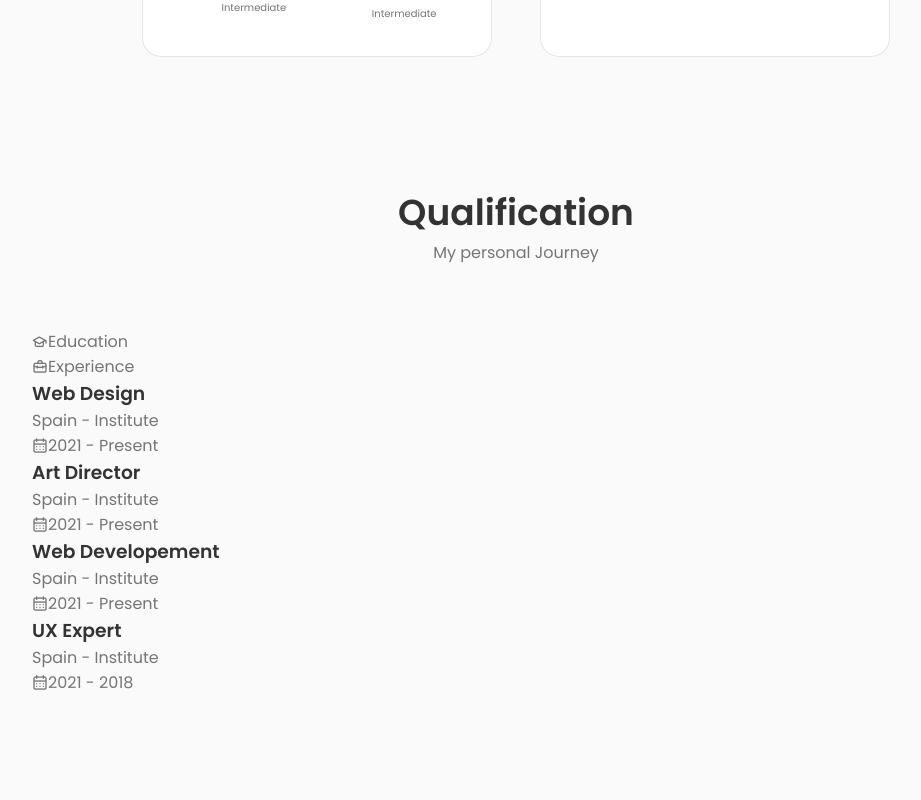
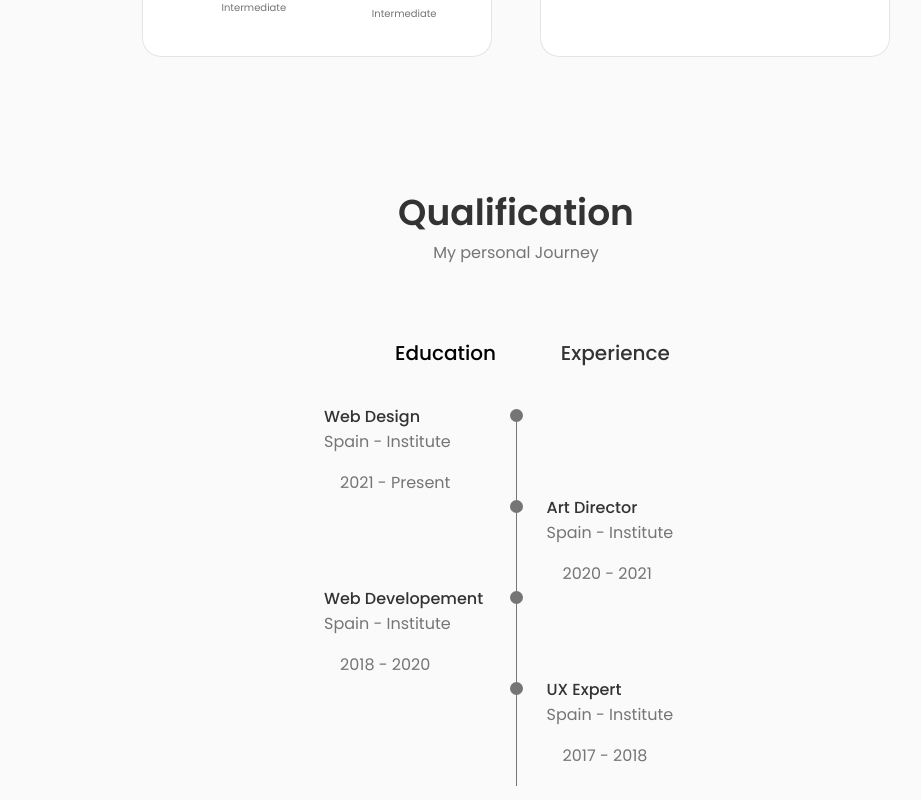
Before and after one commit to Rehumile/Portfolio-Website, a React (Vite) app: page / in a window 1280 px wide. Shown: the part 1778-2578 px from the top of the page, without its empty margins (124-1045 px from the left). Before the commit the page ends 2505 px from the top, so only its background shows below. Built offline with nearby package versions, Linux system fonts and the light colour scheme.

Commit message:
Added code

```diff
--- a/src/components/Qualifications/Qualifications.css
+++ b/src/components/Qualifications/Qualifications.css
@@ -0,0 +1,116 @@
+.qualification__container {
+    max-width: 768px;
+}
+
+.qualification__tabs {
+    display: flex;
+    justify-content: center;
+    margin-bottom: var(--mb-2);
+}
+
+.qualification__button {
+    font-size: var(--h3-font-size);
+    font-weight: var(--font-medium);
+    color: var(--title-color);
+    margin: 0 var(--mb-1);
+    cursor: pointer;
+}
+
+.qualification__button:hover {
+    color: var(--title-color-dark);
+}
+
+.qualification__icon {
+    font-size: 1.8rem;
+    margin-right: var(--mb-0-25);
+}
+
+.qualification__active {
+    color: var(--title-color-dark);
+}
+
+.qualification__sections {
+    display: grid;
+    grid-template-columns: 0.5fr;
+    justify-content: center;
+}
+
+.qualification__content {
+    display: none;
+}
+
+.qualification__content-active {
+    display: block;
+}
+
+.qualification__data {
+    display: grid;
+    grid-template-columns: 1fr max-content 1fr;
+    column-gap: 1.5rem;
+}
+
+.qualification__title {
+    font-size: var(--normal-font-size);
+    font-weight: var(--font-medium);
+}
+
+.qualification__subtitle {
+    display: inline-block;
+    font-size: var(--small-font-size);
+    margin-bottom: var(--mb-1);
+}
+
+.qualification__calendar {
+    font-size: var(--small-font-size);
+}
+
+.qualification__rounder {
+    display: inline-block;
+    width: 13px;
+    height: 13px;
+    background-color: var(--text-color);
+    border-radius: 50%;
+}
+
+.qualification__line {
+    display: block;
+    width: 1px;
+    height: 100%;
+    background-color: var(--text-color);
+    transform: translate(6px, -7px);
+}
+
+/*==========BREAKPOINTS===========*/
+/*For large devices*/
+@media  screen and (max-width: 992px) {
+    .qualification__container {
+        margin-left: auto;
+        margin-right: auto;
+    }
+
+  }
+
+  /*For medium devices*/
+  @media  screen and (max-width: 768px) {
+    .qualification__container {
+        margin-left: var(--mb-1-5);
+        margin-right: var(--mb-1-5);
+    }
+  }
+
+  @media  screen and (max-width: 576px) {
+    .qualification__sections {
+        grid-template-columns: initial;
+    }
+
+    .qualification__button {
+        margin: 0 var(--mb-0-75);
+    }
+  }
+
+  /*For small devices*/
+  @media  screen and (max-width: 350px) {
+   .qualification__data {
+    gap: 0.5rem;
+   }
+  }
--- a/src/components/Qualifications/Qualifications.jsx
+++ b/src/components/Qualifications/Qualifications.jsx
@@ -1,27 +1,46 @@
-import React from "react";
+import React, { useState } from "react";
 import "./Qualifications.css"
 
 export default function Qualifications() {
+     const [toggleState, setToggleState] = useState(1);
+
+     const toggleTab = (index) => {
+        setToggleState(index)
+     }
+
     return (
+
+
         <section className="qualification section">
             <h2 className="section__title">Qualification</h2>
             <span className="section__subtitle">My personal Journey</span>
 
             <div className="qualification__container container">
                 <div className="qualification__tabs">
-                    <div className="qualification__button qualification__active button--flex">
+                    <div className={toggleState === 1
+                    ? "qualification__button qualification__active button--flex"
+                    : "qualification__button button--flex"}
+                    onClick={() => toggleTab(1)}
+                    >
+
                         <i className="uil uil-graduation-cap qualification__icon"></i>
                         Education
                     </div>
 
-                    <div className="qualification__button button--flex">
+                    <div className={toggleState === 2
+                    ? "qualification__button qualification__active button--flex"
+                    : "qualification__button button--flex"}
+                    onClick={() => toggleTab(2)}
+                    >
                         <i className="uil uil-briefcase-alt qualification__icon"></i>
                         Experience
                     </div>
                 </div>
 
                 <div className="qualification__sections">
-                    <div className="qualification__content">
+                    <div className={toggleState === 1 ?
+                    "qualification__content qualification__content-active"
+                    : "qualification__content"} >
                         <div className="qualification__data">
                             <div>
                                 <h3 className="qualification__title">Web Design</h3>
@@ -51,7 +70,7 @@
                                 <span className="qualification__subtitle">Spain - Institute</span>
                                 <div className="qualification__calendar">
                                     <i className="uil uil-calendar-alt"></i>
-                                    2021 - Present
+                                    2020 - 2021
                                 </div>
                             </div>
                         </div>
@@ -62,7 +81,7 @@
                                 <span className="qualification__subtitle">Spain - Institute</span>
                                 <div className="qualification__calendar">
                                     <i className="uil uil-calendar-alt"></i>
-                                    2021 - Present
+                                    2018 - 2020
                                 </div>
                             </div>
 
@@ -85,13 +104,72 @@
                                 <span className="qualification__subtitle">Spain - Institute</span>
                                 <div className="qualification__calendar">
                                     <i className="uil uil-calendar-alt"></i>
-                                    2021 - 2018
+                                    2017 - 2018
                                 </div>
                             </div>
                         </div>
 
 
                     </div>
+
+                    <div className={toggleState === 2 ?
+                    "qualification__content qualification__content-active"
+                    : "qualification__content"}>
+                        <div className="qualification__data">
+                            <div>
+                                <h3 className="qualification__title">Product Designer</h3>
+                                <span className="qualification__subtitle">Microsoft - Spain</span>
+                                <div className="qualification__calendar">
+                                    <i className="uil uil-calendar-alt"></i>
+                                    2021 - Present
+                                </div>
+                            </div>
+
+                            <div>
+                                <span className="qualification__rounder"></span>
+                                <span className="qualification__line"></span>
+                            </div>
+                        </div>
+
+                        <div className="qualification__data">
+                            <div></div>
+
+                            <div>
+                                <span className="qualification__rounder"></span>
+                                <span className="qualification__line"></span>
+                            </div>
+
+                            <div>
+                                <h3 className="qualification__title">UX Designer</h3>
+                                <span className="qualification__subtitle">Apple Inc - Spain</span>
+                                <div className="qualification__calendar">
+                                    <i className="uil uil-calendar-alt"></i>
+                                    2020 - 2021
+                                </div>
+                            </div>
+                        </div>
+
+                        <div className="qualification__data">
+                            <div>
+                                <h3 className="qualification__title">Web Designer</h3>
+                                <span className="qualification__subtitle">Figma - Spain</span>
+                                <div className="qualification__calendar">
+                                    <i className="uil uil-calendar-alt"></i>
+                                    2018 - 2020
+                                </div>
+                            </div>
+
+                            <div>
+                                <span className="qualification__rounder"></span>
+                                <span className="qualification__line"></span>
+                            </div>
+                        </div>
+
+
+
+
+                    </div>
+
                 </div>
             </div>
         </section>
```
